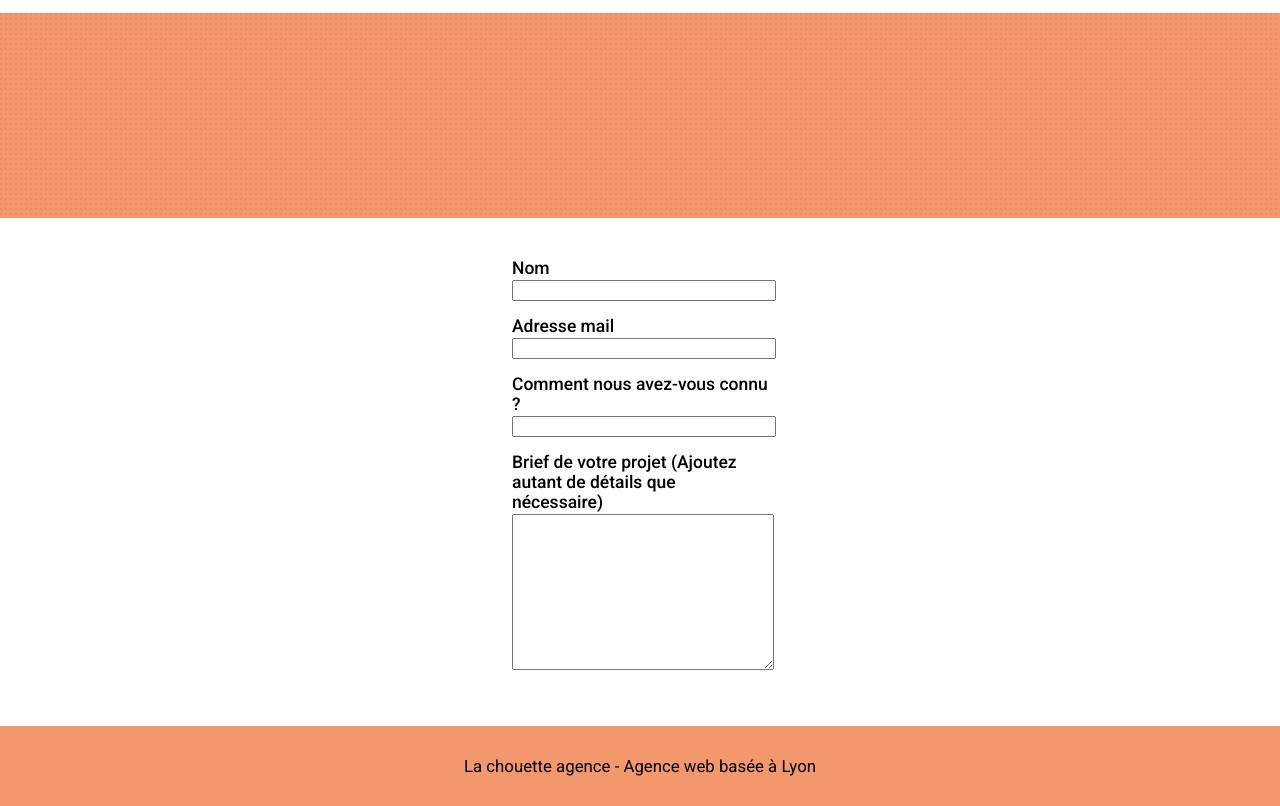
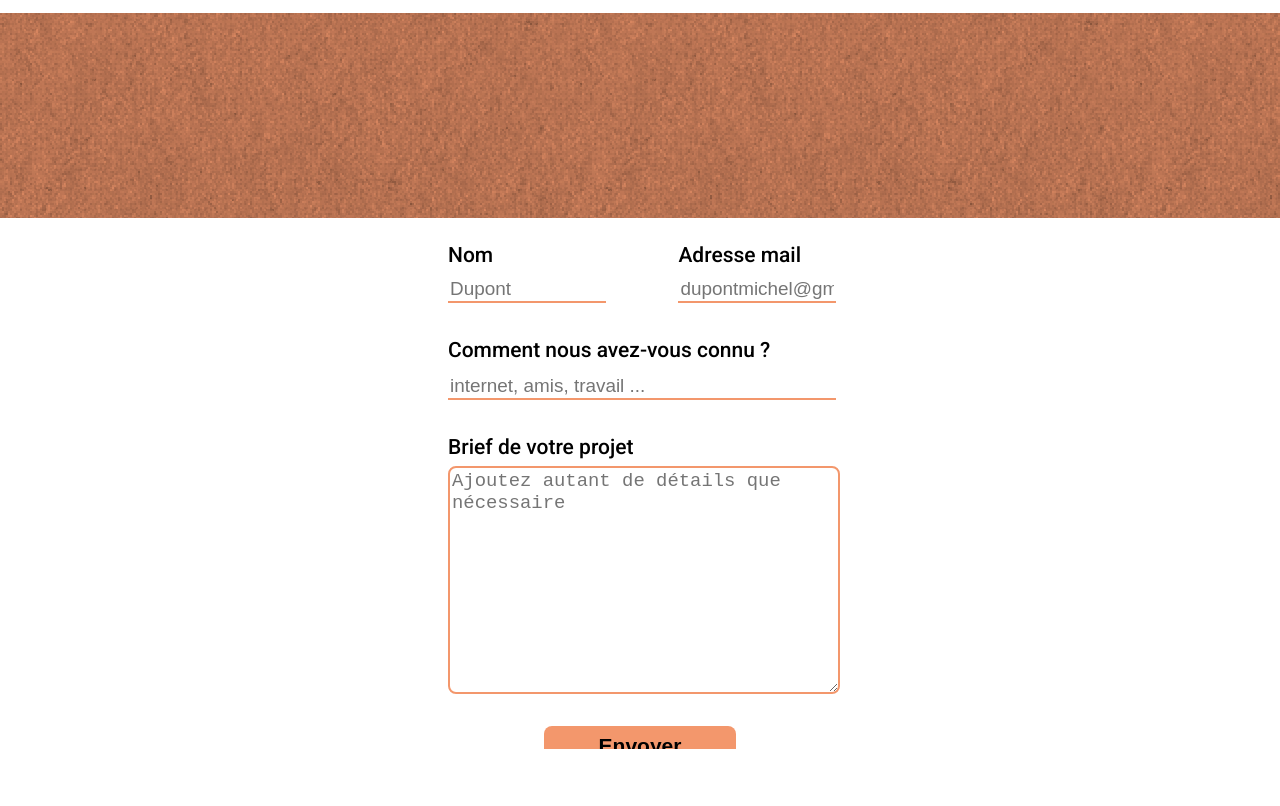
Before and after one commit to gabrielvoissiere/GabrielVoissiere_4_28122020, a plain HTML site: page contact.html in a window 1280 px wide. Shown: the part 51-857 px from the top of the page. After the commit the page ends 800 px from the top, so only its background shows below. Drawn offline with Linux system fonts and the light colour scheme; files whose address does not match are found by name.

Commit message:
correction

```diff
--- a/contact.html
+++ b/contact.html
@@ -75,20 +75,31 @@
 
 		<!-- formulaire de contact -->
 		<form action="include/form_1.php">
-			<!-- nom -->
-			<label for="nom">Nom</label>
-			<input type="text" name="nom" id="nom">
-			<!-- mail -->
-			<label for="mail">Adresse mail</label>
-			<input type="email" name="mail" id="mail">
+			<div class="formhaut">
+				<div class="lab">
+					<!-- nom -->
+					<label for="nom">Nom</label>
+					<input type="text" name="nom" id="nom" placeholder="Dupont">
+				</div>
+				<!-- mail -->
+				<div class="lab">
+					<label for="mail">Adresse mail</label>
+					<input type="email" name="mail" id="mail" placeholder="dupontmichel@gmail.com">
+				</div>
+			</div>
 			<!-- comment nous avez vous connu -->
 			<label for="comment_connu">Comment nous avez-vous connu ?</label>
-			<input type="text" name="comment_connu" id="comment_connu">
+			<input type="text" name="comment_connu" id="comment_connu" placeholder="internet, amis, travail ...">
 			<!-- message -->
-			<label for="message">Brief de votre projet (Ajoutez autant de détails que nécessaire)</label>
-			<textarea name="message" id="message" cols="60" rows="10"></textarea>
+			<label for="message">Brief de votre projet </label>
+			<textarea name="message" id="message" cols="60" rows="10" placeholder="Ajoutez autant de détails que nécessaire"></textarea>
+			<button type="submit">Envoyer</button>
 		</form>
 		<!-- fin de formulaire -->
+
+		<p>contact@lachouetteagence.com</p>
+		<p>2 place Sathonay 69001 Lyon</p>
+		<p class="lastp">Ouvert de 9h à 18h, du lundi au vendredi</p>
 
 	</main>
 
--- a/css/style.css
+++ b/css/style.css
@@ -11,7 +11,7 @@ body {
     margin: 0px;
     width: 100vw;
     height: 100vh;
-
+    overflow-x: hidden;
     font-family: 'Roboto', sans-serif;
 }
 
@@ -111,7 +111,7 @@ header nav a {
     /* position */
     position: absolute;
     /* background */
-    background-image: url("../assets/texture-paper.png");
+    background-image: url("../assets/texture-paper.webp");
     /* opacité */
     opacity: 1;
     /* z-index */
@@ -148,15 +148,24 @@ header nav a {
 
 form {
     /* taille */
-    width: 20%;
+    width: 30%;
     height: auto;
     /* flex-box */
     display: flex;
     flex-direction: column;
-    align-items: flex-start;
     justify-content: center;
     /* marges */
     margin-top: 25px;
+}
+
+.formhaut {
+    display: flex;
+    justify-content: space-between;
+    width: 100%;
+}
+
+.lab {
+    width: 40%;
 }
 
 form input {
@@ -165,6 +174,11 @@ form input {
     height: auto;
     /* outline */
     outline: none;
+    border: none;
+    border-bottom: 2px solid #F3976C;
+    margin-bottom: 20px;
+    margin-top: 10px;
+    font-size: 1.35rem;
 }
 
 form textarea {
@@ -172,9 +186,13 @@ form textarea {
     width: 100%;
     height: auto;
     /* marges */
-    margin-bottom: 7vh;
+    margin-bottom: 4vh;
     /* outline */
     outline: none;
+    border: 2px solid #F3976C;
+    margin-top: 5px;
+    border-radius: 8px;
+    font-size: 1.35rem;
 }
 
 form label {
@@ -183,7 +201,19 @@ form label {
     margin-bottom: 2px;
     /* texte */
     font-weight: 500;
-    font-size: 1.25rem;
+    font-size: 1.5rem;
+}
+
+form button {
+    align-self: center;
+    width: 50%;
+    height: 5vh;
+    margin-bottom: 4vh;
+    background-color: #F3976C;
+    border: none;
+    border-radius: 8px;
+    font-size: 1.5rem;
+    font-weight: bold;
 }
 
 /* banniere */
@@ -734,6 +764,10 @@ form label {
     padding: 30px 0px;
 }
 
+.lastp {
+    margin-bottom: 25px;
+}
+
 /* responsive desktop */
 @media screen and (max-width: 1760px) {
     header nav {
@@ -827,16 +861,18 @@ form label {
 
 @media screen and (max-width: 540px) {
     header {
-        height: 10vh;
+        height: auto;
     }
 
     header .boite {
         width: auto;
         height: 60%;
+        flex-direction: column;
     }
 
     header nav {
-        display: none;
+        width: 70%;
+        margin-bottom: 10px;
     }
 
     .banniere-haut {
@@ -912,6 +948,18 @@ form label {
     #footer-index .lien {
         width: 50%;
     }
+
+    .formhaut {
+        flex-direction: column;
+    }
+
+    .lab {
+        width: 100%;
+    }
+
+    form{
+        width: 90%;
+    }
 }
 
 @media screen and (max-width: 320px) {
--- a/sitemap.xml
+++ b/sitemap.xml
@@ -23,5 +23,4 @@
   <priority>0.64</priority>
 </url>
 
-
 </urlset>
```
